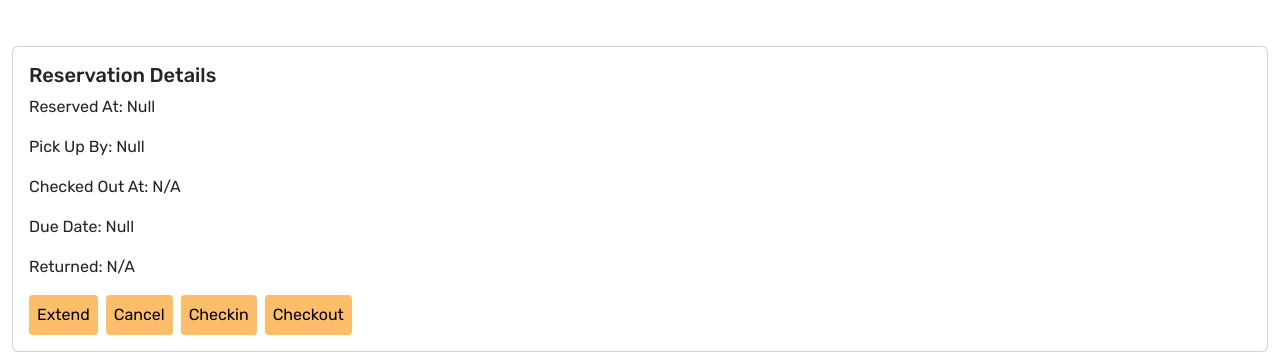
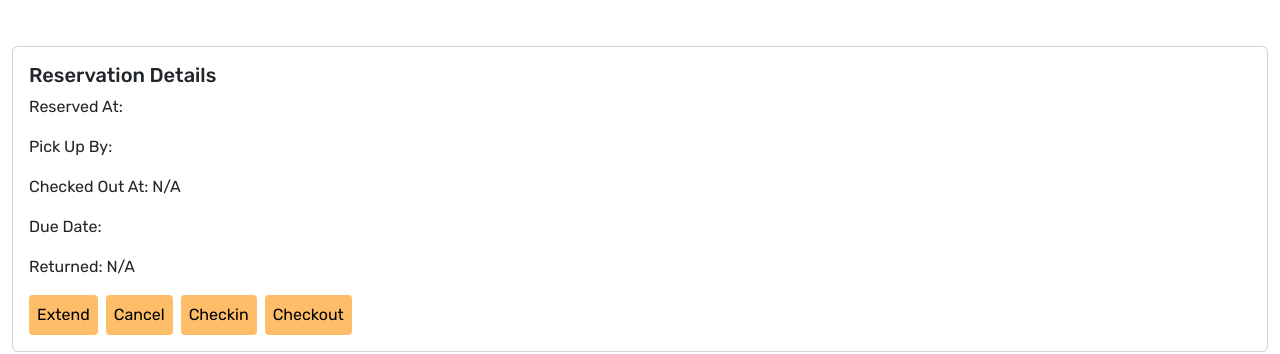
Before and after one commit to ray92mc/LibraryManagementSystem, a React (Create React App) app in the folder library-frontend/: page /edit-reservation/1 in a window 1280 px wide. Shown: the part 1075-1429 px from the top of the page. Built offline with nearby package versions, Linux system fonts and the light colour scheme; no server answers; sample sign-in values are in the browser's storage.

Commit message:
handle authentication frontend

```diff
--- a/library-frontend/src/components/Header.js
+++ b/library-frontend/src/components/Header.js
@@ -1,4 +1,3 @@
-import React from 'react'
 import { NavLink, Link } from 'react-router-dom'
 import {BsSearch} from 'react-icons/bs'
 import { useState } from 'react';
@@ -8,19 +7,24 @@ import AuthContext from "../context/AuthProvider";
 
 const Header = () => {
     const { isLoggedIn } = useContext(AuthContext);
+    const { isAdmin } = useContext(AuthContext);
     const [searchQuery, setSearchQuery] = useState("");
     const navigate = useNavigate();
-    const { setIsLoggedIn } = useContext(AuthContext);
+    const { setIsLoggedIn, setIsAdmin } = useContext(AuthContext);
 
 
     const logout = async () => {
         // if used in more components, this should be in context
         // axios to /logout endpoint
         setIsLoggedIn(false);
+        setIsAdmin(false);
         localStorage.setItem('isLoggedIn', false)
+        localStorage.setItem('isAdmin', false);
+        localStorage.setItem('auth', {});
         localStorage.removeItem('token');
         navigate('/logged-out');
     }
+
 
     const search = (e) => {
         e.preventDefault();
@@ -29,7 +33,7 @@ const Header = () => {
 
       return (
         <>
-            {isLoggedIn ? "Hello" : "No" }
+            {isLoggedIn ? isAdmin ? "Logged in as admin" : "Logged in as user" : "Logged out" }
             <header className='header-top-strip py-3'>
                 <div className='container-xxl'>
                     <div className='row'>
@@ -131,10 +135,10 @@ const Header = () => {
                                     <NavLink to="/contact">Contact</NavLink>
                                 </div>
                             </div>
+                            { isAdmin ? (
                             <div>
                                 <div className="dropdown">
                                     <button className="btn btn-secondary dropdown-toggle bg-transparent border-0 gap-10 d-flex align-items-center" type="button" data-bs-toggle="dropdown" aria-expanded="false">
-
                                         <span className='me-2 d-inline=block'>Admin</span>
                                     </button>
                                     <ul className="dropdown-menu">
@@ -143,7 +147,8 @@ const Header = () => {
                                         <li><Link className="dropdown-item text-white" to="/admin-reservations">Reservations</Link></li>
                                     </ul>
                                 </div>
-                            </div>
+                            </div> ) : (" ")
+                            }
                         </div>
                     </div>
                 </div>
--- a/library-frontend/src/components/Login.js
+++ b/library-frontend/src/components/Login.js
@@ -7,7 +7,7 @@ import AuthContext from "../context/AuthProvider";
 const LOGIN_URL = '/auth/authenticate';
 
 const Login = () => {
-    const { setIsLoggedIn } = useContext(AuthContext);
+    const { setIsLoggedIn, setIsAdmin } = useContext(AuthContext);
 
     const emailRef = useRef();
     const errRef = useRef();
@@ -25,6 +25,8 @@ const Login = () => {
         setErrMsg('');
     }, [email, pwd])
 
+
+
     const handleSubmit = async (e) => {
         e.preventDefault();
 
@@ -40,9 +42,15 @@ const Login = () => {
 
             const token = response?.data?.token;
 
+            const role = response?.data.role;
+
+            localStorage.setItem('isAdmin', role === 'ADMIN');
+            setIsAdmin(role === 'ADMIN');
+
             setEmail('');
             setPwd('');
             setIsLoggedIn(true);
+            localStorage.setItem('auth', {email, pwd, token, role})
             localStorage.setItem('isLoggedIn', true);
             localStorage.setItem('token', token);
             setSuccess(true);
--- a/library-frontend/src/components/RequireAuth.js
+++ b/library-frontend/src/components/RequireAuth.js
@@ -1,16 +1,15 @@
 import { useLocation, Navigate, Outlet } from "react-router-dom";
-import useAuth from "../hooks/useAuth";
+import AuthContext from "../context/AuthProvider";
+import { useContext } from "react";
 
 const RequireAuth = ({ allowedRoles }) => {
-    const {auth} = useAuth();
+    const {isAdmin} = useContext(AuthContext);
     const location = useLocation();
 
     return(
-        allowedRoles?.includes(auth?.role)
+        allowedRoles === isAdmin
         ? <Outlet />
-        : auth?.email
-            ? <Navigate to="unauthorized" state={{from: location}} replace />
-            : <Navigate to="/login" state={{from: location}} replace />
+        : <Navigate to="unauthorized" state={{from: location}} replace />
     );
 }
 
--- a/library-frontend/src/components/Unauthorized.js
+++ b/library-frontend/src/components/Unauthorized.js
@@ -6,7 +6,7 @@ const Unauthorized = () => {
     const goBack = () => navigate(-1);
 
     return (
-        <section>
+        <section className="m-5">
             <h1>Unauthorized</h1>
             <br />
             <p>You do not have access to the requested page.</p>
--- /dev/null
+++ b/library-frontend/src/components/formatDate.js
@@ -0,0 +1,14 @@
+function formatDate(dateString) {
+    if (dateString === null || dateString === undefined) {
+      return "";
+    }
+    const date = new Date(dateString);
+    const day = date.getDate();
+    const month = date.getMonth() + 1;
+    const year = date.getFullYear();
+    const hours = date.getHours();
+    const minutes = date.getMinutes();
+    return `${day}/${month}/${year}, ${hours.toString().padStart(2, '0')}:${minutes.toString().padStart(2, '0')}`;
+  }
+
+export default formatDate;
--- a/library-frontend/src/context/AuthProvider.js
+++ b/library-frontend/src/context/AuthProvider.js
@@ -4,13 +4,23 @@ export const AuthContext = createContext();
 
 console.log(localStorage.getItem('isLoggedIn'))
 
+
 export const AuthProvider = ({ children }) => {
     const [isLoggedIn, setIsLoggedIn] = useState(
         localStorage.getItem('isLoggedIn') === 'true'
     );
 
+    const [isAdmin, setIsAdmin] = useState(
+      localStorage.getItem('isAdmin') === 'true'
+    );
+
+    const [auth, setAuth] = useState(
+      localStorage.getItem('auth')
+    );
+
+    console.log(auth);
   return (
-    <AuthContext.Provider value={{ isLoggedIn, setIsLoggedIn }}>
+    <AuthContext.Provider value={{ isLoggedIn, setIsLoggedIn, isAdmin, setIsAdmin, auth, setAuth }}>
       {children}
     </AuthContext.Provider>
   );
--- a/library-frontend/src/pages/AddReservation.js
+++ b/library-frontend/src/pages/AddReservation.js
@@ -4,6 +4,7 @@ import { useParams } from 'react-router-dom';
 import axios from '../api/axios';
 import { Card, Col, Row, Form } from "react-bootstrap";
 import { Link } from 'react-router-dom';
+import formatDate from '../components/formatDate';
 
 const AddReservation = () => {
 
@@ -46,21 +47,6 @@ const AddReservation = () => {
 
   if (loading) {
     return <p>Loading...</p>;
-  }
-
-  const formatDate = (date) => {
-    if(date){
-        const newDate = new Date(date[0], date[1], date[2], date[3], date[4]);
-        const formattedDate = newDate.toLocaleString('en-US', {
-        year: 'numeric',
-        month: '2-digit',
-        day: '2-digit',
-        hour: '2-digit',
-        minute: '2-digit'
-      });
-      return formattedDate;
-    }
-    return "Null";
   }
 
   return (
--- a/library-frontend/src/pages/AdminReservations.js
+++ b/library-frontend/src/pages/AdminReservations.js
@@ -2,6 +2,7 @@ import { React, useState, useEffect } from "react";
 import axios from "../api/axios";
 import { Link } from "react-router-dom";
 import { BsSearch } from "react-icons/bs";
+import formatDate from "../components/formatDate";
 
 const AdminReservations = () => {
 
@@ -21,25 +22,6 @@ axios.get("/reservations")
     setLoading(false);
 });
 }, []);
-
-const formatDate = (date) => {
-
-    if(date){
-        const newDate = new Date(date[0], date[1], date[2], date[3], date[4]);
-        const formattedDate = newDate.toLocaleString('en-US', {
-        year: 'numeric',
-        month: '2-digit',
-        day: '2-digit',
-        hour: '2-digit',
-        minute: '2-digit'
-      });
-
-      return formattedDate;
-
-    }
-
-    return "Null";
-}
 
 const search = async () => {
     try {
--- a/library-frontend/src/pages/Books.js
+++ b/library-frontend/src/pages/Books.js
@@ -1,14 +1,17 @@
-import { React, useState, useEffect } from "react";
+import { React, useState, useEffect, useContext } from "react";
 import axios from "../api/axios";
 import { BsSearch } from "react-icons/bs";
 import { FontAwesomeIcon } from "@fortawesome/react-fontawesome";
 import { faHeart  } from "@fortawesome/free-solid-svg-icons";
+import {AuthContext} from "../context/AuthProvider";
+import { Link } from "react-router-dom";
 
 const Books = () => {
 
   const [books, setBooks] = useState([]);
   const [loading, setLoading] = useState(false);
   const [searchQuery, setSearchQuery] = useState('');
+  const { isLoggedIn } = useContext(AuthContext);
 
   useEffect(() => {
     setLoading(true);
@@ -72,16 +75,25 @@ const Books = () => {
             <td>{book.genre}</td>
             <td>{book.rating}/5</td>
             <td>
+            { isLoggedIn ? (
             <button
               onClick={() => alert(book.id)}
               disabled={book.quantityAvailable < 1}
               className={book.quantityAvailable < 1 ? "btn btn-secondary" : "button"}
             >
               {book.quantityAvailable<1 ? "Out of Stock": "Reserve"}
-            </button>
+            </button> ) : ( <Link to="/login"><button
+              disabled={book.quantityAvailable < 1}
+              className={book.quantityAvailable < 1 ? "btn btn-secondary" : "button"}
+            >
+              {book.quantityAvailable<1 ? "Out of Stock": "Reserve"}
+            </button></Link> )
+            }
+            { isLoggedIn ? (
             <button onClick={() => alert(book.id)}>
               <FontAwesomeIcon icon={faHeart} />
-            </button>
+            </button> ) : (" ")
+            }
             </td>
           </tr>
           ))}
--- a/library-frontend/src/pages/EditReservation.js
+++ b/library-frontend/src/pages/EditReservation.js
@@ -2,6 +2,7 @@ import React, { useState, useEffect } from 'react';
 import axios from '../api/axios';
 import { Card, Col, Row } from "react-bootstrap";
 import { useNavigate, useParams, Link } from 'react-router-dom';
+import formatDate from '../components/formatDate';
 
 
 const EditReservation = () => {
@@ -24,25 +25,6 @@ const EditReservation = () => {
             setLoading(false);
           });
       }, [id]);
-
-      const formatDate = (date) => {
-
-        if(date){
-            const newDate = new Date(date[0], date[1], date[2], date[3], date[4]);
-            const formattedDate = newDate.toLocaleString('en-US', {
-            year: 'numeric',
-            month: '2-digit',
-            day: '2-digit',
-            hour: '2-digit',
-            minute: '2-digit'
-          });
-
-          return formattedDate;
-
-        }
-
-        return "Null";
-    }
 
     if (loading) {
         return <p>Loading...</p>;
--- a/library-frontend/src/pages/Home.js
+++ b/library-frontend/src/pages/Home.js
@@ -1,7 +1,9 @@
+import { useContext } from "react";
 import { Link } from "react-router-dom";
+import { AuthContext } from "../context/AuthProvider";
 
 const Home = () => {
-
+    const { isLoggedIn } = useContext(AuthContext);
 
     return (
         <>
@@ -10,8 +12,10 @@ const Home = () => {
                 <div className="row">
                     <div className="col-lg-12 col-md-12 col-sm-12 col-xs-12 hero-text">
                         <h2 className="hero_title">Online Library Management</h2>
+                        {!isLoggedIn ? ( <>
                         <p className="hero_desc">Join today, it's free!</p>
-                        <Link to={"register"} className="hero-link">Sign Up</Link>
+                        <Link to={"register"} className="hero-link">Sign Up</Link> </> ) : (" ")
+                        }
                     </div>
                 </div>
             </div>
```
Also changed, not shown: library-frontend/src/App.js (+4 -6 lines).
